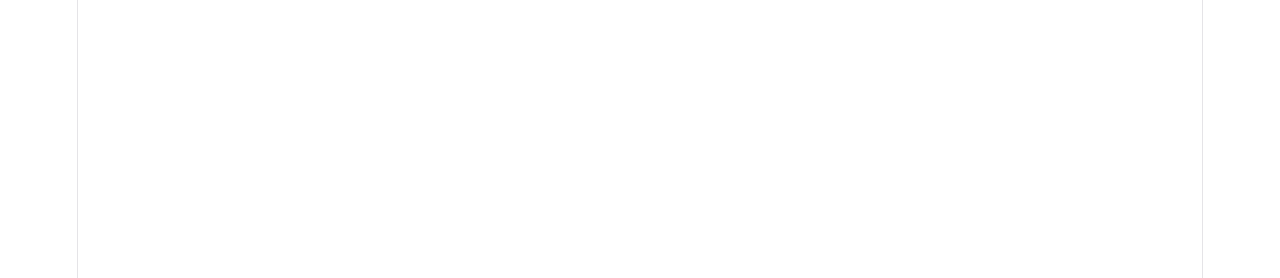
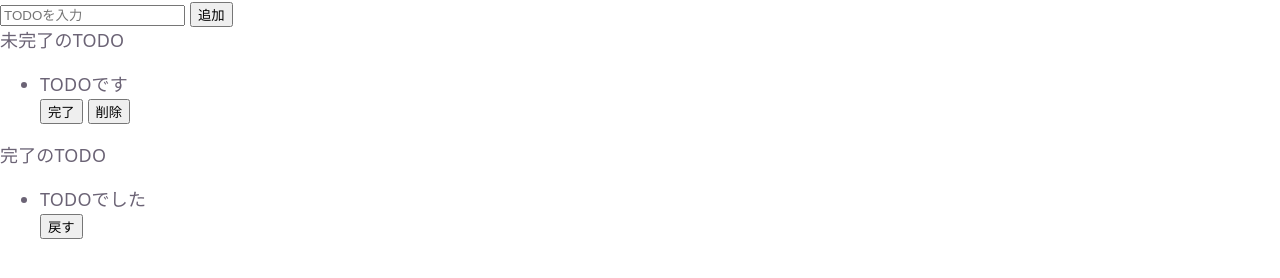
Before and after one commit to norisugi62/my-app2, a website built with Vite: page index.html in a window 1280 px wide. Shown: the top 278 px of the page. Built offline with nearby package versions, Linux system fonts and the light colour scheme.

Commit message:
セクション5の34までいきました。htmlの準備OK。追加でesllint.config.jsのNode用の設定の書き方を少し変えました。globalsのところです。

```diff
--- a/index.html
+++ b/index.html
@@ -1,13 +1,39 @@
 <!doctype html>
-<html lang="en">
+<html lang="js">
   <head>
     <meta charset="UTF-8" />
     <link rel="icon" type="image/svg+xml" href="/favicon.svg" />
     <meta name="viewport" content="width=device-width, initial-scale=1.0" />
-    <title>my-app</title>
+    <title>TODO(JS)</title>
   </head>
   <body>
-    <div id="app"></div>
+    <div>
+      <input placeholder="TODOを入力">
+      <button>追加</button>
+    </div>
+    <div>
+      <p>未完了のTODO</p>
+      <ul>
+        <li>
+          <div>
+            <p>TODOです</p>
+            <button>完了</button>
+            <button>削除</button>
+          </div>
+        </li>
+      </ul>
+    </div>
+    <div>
+      <p>完了のTODO</p>
+      <ul>
+        <li>
+          <div>
+            <p>TODOでした</p>
+            <button>戻す</button>
+          </div>
+        </li>
+      </ul>
+    </div>
     <script type="module" src="./src/js/common/main.js"></script>
   </body>
 </html>
--- a/src/js/common/main.js
+++ b/src/js/common/main.js
@@ -1,5 +1,3 @@
 import '@/scss/style.scss';
 // import '../../scss/style.scss'; 相対パスで書く場合
 // import '/src/scss/style.scss'; 絶対パスで書く場合
-
-// document.querySelector('#app').innerHTML = `<h1>Hello World!!!!!!</h1>`;
```
Also changed, not shown: eslint.config.js (+2 -6 lines).
